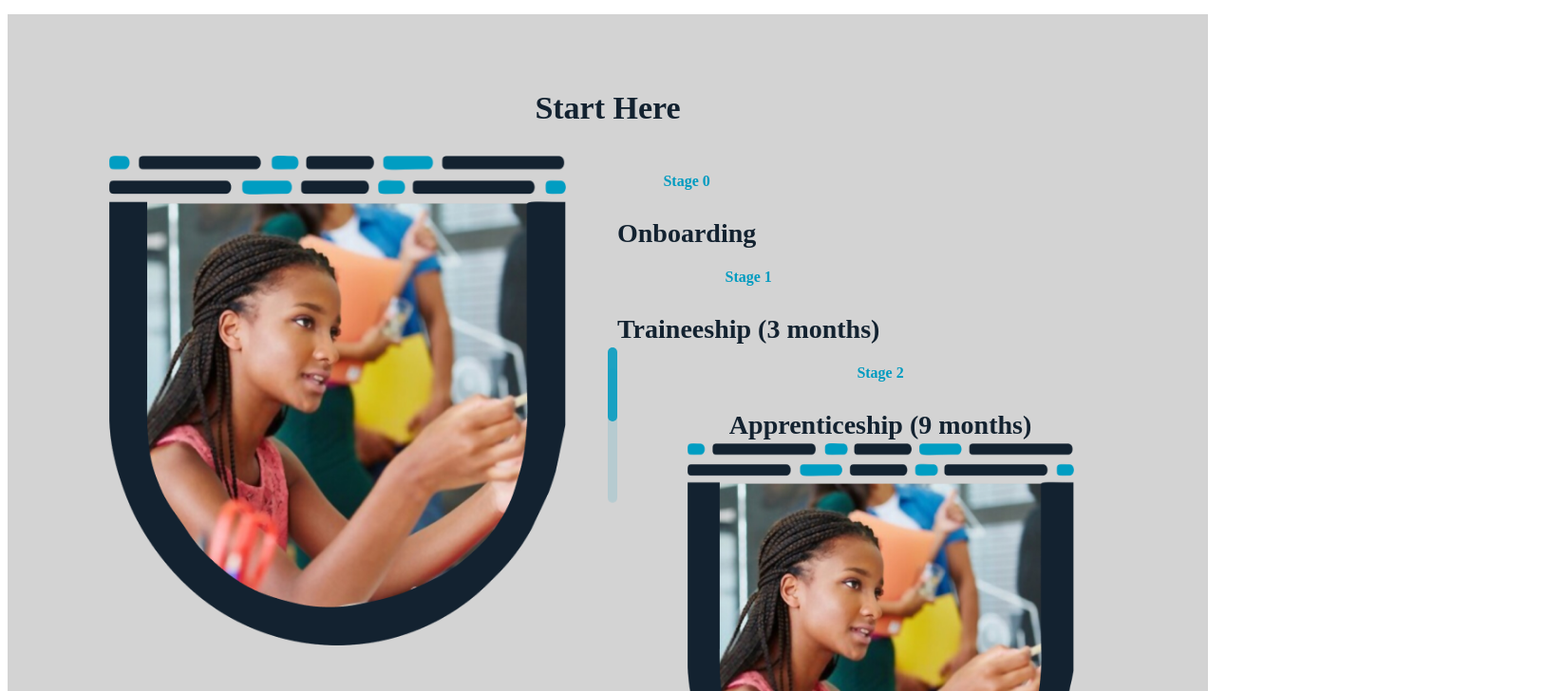
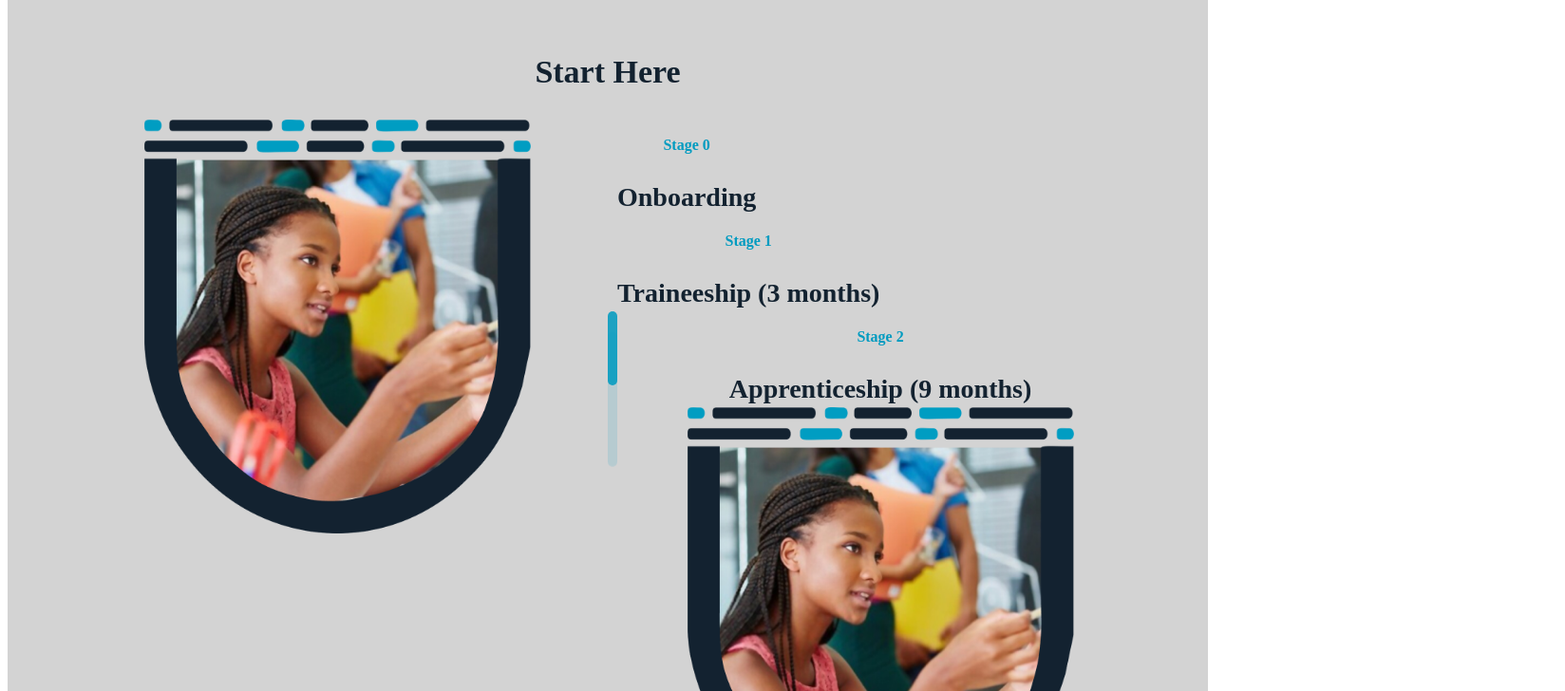
Before and after one commit to Alluvium-Admin/alluvium-university, a Next.js app: page / in a window 1280 px wide. Shown: the part 1180-1908 px from the top of the page at 95% size, 1648 px wide, since content can reach past the window. Built offline with nearby package versions, Linux system fonts and the light colour scheme.

Commit message:
reallignment of mobile responsiveness

```diff
--- a/components/Map.module.css
+++ b/components/Map.module.css
@@ -153,7 +153,7 @@
 
     }
     .europe h3{
-        font-size: 24px;
+        font-size: 21px;
 
     }
 
--- a/components/courses/elective-courses.tsx
+++ b/components/courses/elective-courses.tsx
@@ -26,7 +26,7 @@ export const ElectiveCourses: NextComponentType = () => {
         <label className={styles.label}>Electives</label>
         <div className={styles.electiveCoursesContent}>
           <div className={styles.courses}>
-            <Image src="/images/data-center.svg" alt="data center" width={92} height={92} />
+            <Image loading="eager" src="/images/data-center.svg" alt="data center" width={92} height={92} />
             <span className={styles.courseTitle}>Data Center</span>
             {/* <span
               onClick={() => onCurriculumClicked("Data Center")}
@@ -36,7 +36,7 @@ export const ElectiveCourses: NextComponentType = () => {
             </span> */}
           </div>
           <div className={styles.courses}>
-            <Image src="/images/cloud.svg" alt="cloud" width={92} height={92} />
+            <Image loading="eager" src="/images/cloud.svg" alt="cloud" width={92} height={92} />
             <span className={styles.courseTitle}>Cloud</span>
             {/* <span
               onClick={() => onCurriculumClicked("Cloud")}
--- a/components/journey.tsx
+++ b/components/journey.tsx
@@ -74,8 +74,8 @@ const Journey: NextComponentType = () => {
               src={`/images/${data[currentIndex].image}`}
               // width={518}
               className=""
-              width={529.9 / 1.1}
-              height={568 / 1.1}
+              width={529.9 / 1.3}
+              height={568 / 1.3}
               // height={566}
               alt=""
             />
@@ -133,7 +133,7 @@ const Journey: NextComponentType = () => {
                         />
                       )}
                     </div>
-                    <div className={`p-4 pb-0 ${styles.summaryHead}`}>
+                    <div className={`p-4 pe-0 pb-0 ${styles.summaryHead}`}>
                       <div
                         className={`${styles.summary} ${
                           currentIndex === index
--- a/components/nav.tsx
+++ b/components/nav.tsx
@@ -15,11 +15,11 @@ import styles from "../styles/nav.module.scss";
 const Navigation = () => {
   return (
     <>
-      <Container fluid className={styles.coverTop}>
+      <Container fluid className={`d-none d-md-block ${styles.coverTop}`}>
         <ul className="list-group list-group-horizontal px-0">
           <li className="list-group-item border-0">Students</li>
-          <li className="list-group-item border-0">Alumni</li>
-          <li className="list-group-item border-0">Faculty & Staff</li>
+          {/* <li className="list-group-item border-0">Alumni</li> */}
+          {/* <li className="list-group-item border-0">Faculty & Staff</li> */}
           <li className="list-group-item border-0 pe-0">
             <div className="d-flex items-center">
               <Image src={`/images/search.svg`} className="" height={14} width={14} alt={'searchIcon'} />
@@ -29,7 +29,7 @@ const Navigation = () => {
         </ul>
       </Container>
       <Container fluid>
-        <Navbar className="" collapseOnSelect expand="lg" variant="light">
+        <Navbar className=""  collapseOnSelect bg="transparent" expand="lg" variant="light">
           <div className={styles.coverBottom}>
             <Navbar.Brand href="#home" className="brand">
               <Image
@@ -81,6 +81,9 @@ const Navigation = () => {
                 <Nav.Link className={styles.navData} href="#pricing">
                   Events
                 </Nav.Link>
+                <Nav.Link className={`d-md-none ${styles.navData}`} href="#pricing">
+                  Students
+                </Nav.Link>
                 <Nav.Link className={styles.navData} href="#pricing">
                   Contact Us
                 </Nav.Link>
--- a/styles/elective-courses.module.scss
+++ b/styles/elective-courses.module.scss
@@ -57,7 +57,14 @@
 
 @media only screen and (max-width: 400px) {
   .electiveCoursesContent {
-    flex-direction: column;
-    column-gap: 0px;
+    // flex-direction: column;
+    // justify-content: start;
+    column-gap: 40px;
+  }
+  .courseTitle{
+    font-size: 18px;
+  }
+  .electives {
+    margin-top: 70px;
   }
 }
--- a/styles/globals.css
+++ b/styles/globals.css
@@ -222,6 +222,39 @@ footer {
 	}
 
 	.testimonial .testimonial-img{
+		/* display: none; */
+		margin-left: 10px;
+		right: -6vw;
+	}
+
+	.testimonial .testimonial-text {
+		padding: 3rem !important;
+		margin-right: 0px;
+		text-align: center;
+		padding-left: 55px !important;
+	}
+
+	.testimonial .ttext-container .lsvg{
+		display: block;
+		left: 0;
+		height: 50px;
+		z-index: 8 !important;
+	}
+}
+
+@media (max-width:576px) {
+	.footer-logo{
+		position: relative;
+		background: #FAFAFA;
+		width: 80%;
+		text-align: center;
+	}
+
+	.testimonial  .ttext-container{
+		padding-right: 0px !important;
+	}
+
+	.testimonial .testimonial-img{
 		display: none;
 	}
 
--- a/styles/journey.module.scss
+++ b/styles/journey.module.scss
@@ -41,6 +41,13 @@
 
     .mainContents {
       width: 50%;
+
+      @media screen and (max-width: 576px) {
+        // align-items: flex-start;
+        // justify-content: space-between;
+        width: 100%;
+        // background-color: #009bc0;
+      }
     }
     .summaryHead {
       position: relative;
@@ -110,12 +117,18 @@
           height: 90px;
           transform: scale(1) translateY(0%);
           opacity: 1;
+          @media screen and (max-width: 576px) {
+            height: 350px;
+          }
         }
         .shortBarPrev {
           height: 150px;
           // background-color: black;
           transform: scale(1) translateY(100%);
           opacity: 0;
+          @media screen and (max-width: 576px) {
+            height: 400px;
+          }
         }
       }
 
--- a/styles/mandatory-courses.module.scss
+++ b/styles/mandatory-courses.module.scss
@@ -20,6 +20,7 @@
 .mandatoryCoursesContent {
   display: flex;
   flex-direction: row;
+  align-items: baseline;
   column-gap: 90px;
   margin-top: 50px;
 }
@@ -54,7 +55,11 @@
 
 @media only screen and (max-width: 400px) {
   .mandatoryCoursesContent {
-    flex-direction: column;
-    column-gap: 0px;
+    // flex-direction: column;
+    justify-content: space-between;
+    column-gap: 40px;
+  }
+  .courseTitle{
+    font-size: 18px;
   }
 }
--- a/styles/nav.module.scss
+++ b/styles/nav.module.scss
@@ -105,7 +105,7 @@
     color: black !important;
     font-weight: 600 !important;
     font-size: 15px !important;
-    margin-right: 40px !important;
+    margin: 0 7px !important;
 }
 
 .coverBottom{
--- a/styles/trend.module.scss
+++ b/styles/trend.module.scss
@@ -8,10 +8,11 @@
   // padding-top: 2%;
   column-gap: 5%;
   @media screen and (max-width: 576px) {
-    display: block;
+    // display: block;
     height: max-content;
+    // align-items: center;
     // background-color: #009bc0;
-    width: 50%;
+    // width: 50%;
   }
 }
 
--- a/styles/trendlist.module.scss
+++ b/styles/trendlist.module.scss
@@ -6,6 +6,7 @@
   flex-direction: column;
   @media screen and (max-width: 576px) {
     width: 100%;
+    margin-top: 20px;
     flex-direction: row;
     flex-wrap: wrap;
   }
```
Also changed, not shown: components/Footer.tsx (+16 -15 lines), 1 other file (tests, documents, lock files or other folders).
